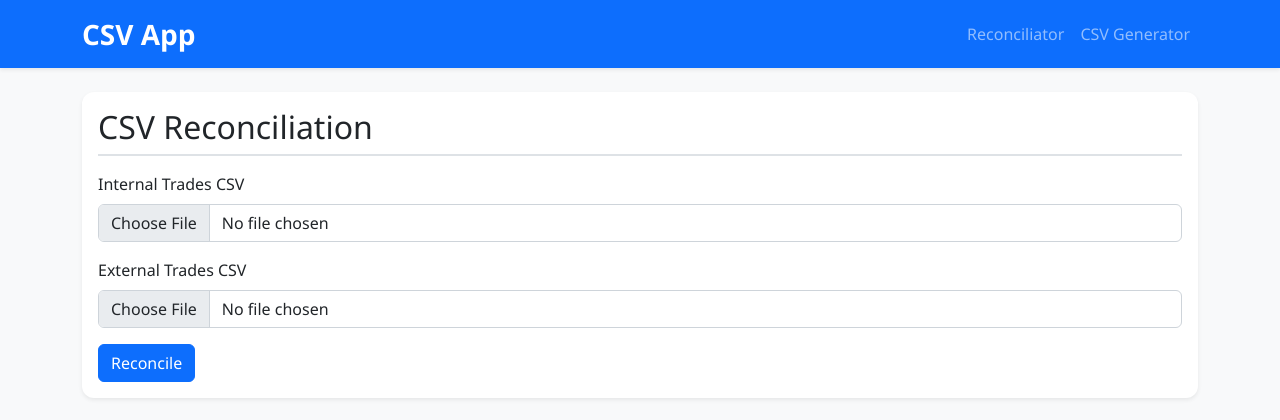
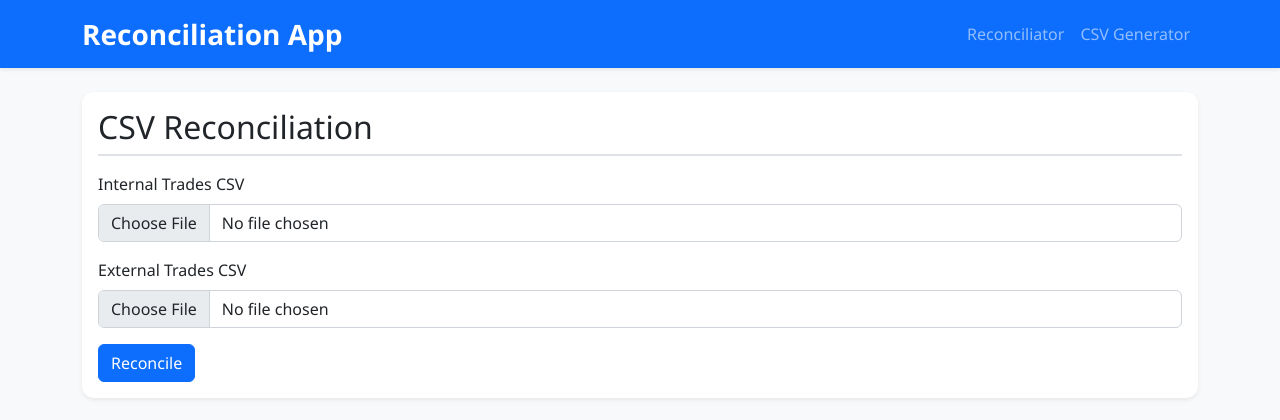
Before and after one commit to Dev-0S/CSV-Reconciliation, a Django app: page / in a window 1280 px wide. Shown: the top 420 px of the page. Run offline with Django 5.2, Linux system fonts and the light colour scheme.

Commit message:
app name

```diff
--- a/reconciliation/templates/reconciliation/base.html
+++ b/reconciliation/templates/reconciliation/base.html
@@ -12,7 +12,7 @@
     <!-- Top Navigation Bar -->
     <nav class="navbar navbar-expand-lg navbar-dark bg-primary mb-4 shadow-sm">
         <div class="container">
-            <a class="navbar-brand" href="#">CSV App</a>
+            <a class="navbar-brand" href="#">Reconciliation App</a>
             <button class="navbar-toggler" type="button" data-bs-toggle="collapse" data-bs-target="#navbarNav"
                     aria-controls="navbarNav" aria-expanded="false" aria-label="Toggle navigation">
                 <span class="navbar-toggler-icon"></span>
```
